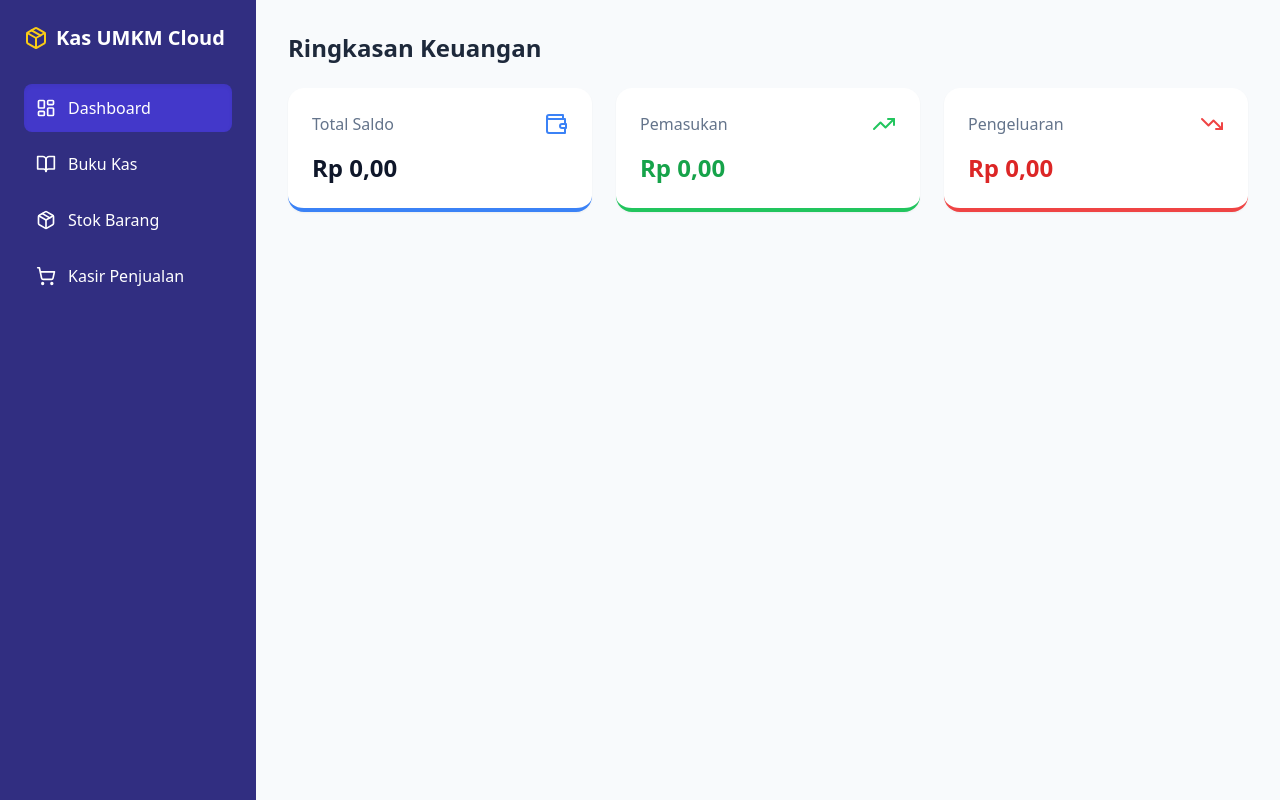
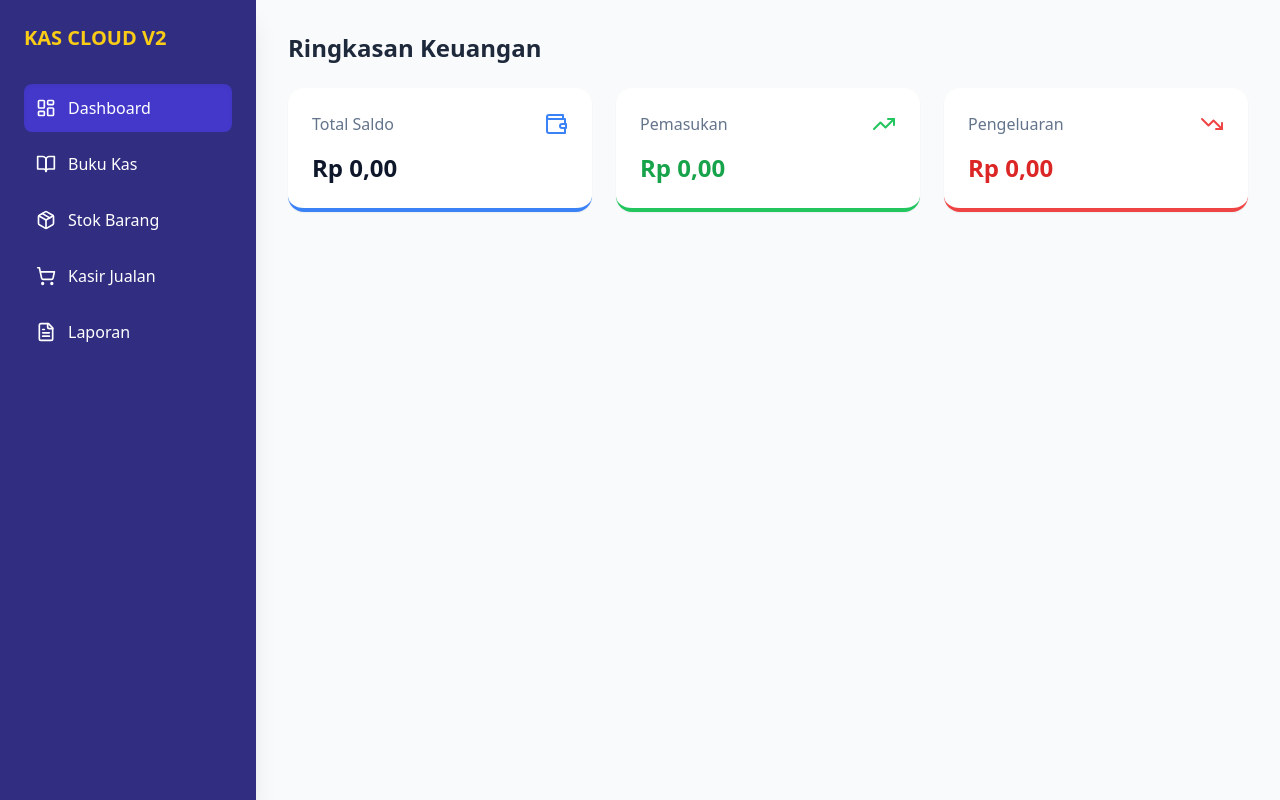
Before and after one commit to decotioprasetya/kas-umkm-v2, a React (Vite) app: page / in a window 1280 px wide. Built offline with nearby package versions, Linux system fonts and the light colour scheme; no server answers; the database is empty.

Commit message:
Update app.tsx

```diff
--- a/src/app.tsx
+++ b/src/app.tsx
@@ -3,55 +3,41 @@ import Dashboard from './components/Dashboard';
 import CashBook from './components/CashBook';
 import Inventory from './components/Inventory';
 import Sales from './components/Sales';
-import { LayoutDashboard, BookOpen, Package, ShoppingCart } from 'lucide-react';
+import Reports from './components/Reports';
+import { LayoutDashboard, BookOpen, Package, ShoppingCart, FileText } from 'lucide-react';
 
-function App() {
+export default function App() {
   const [activeTab, setActiveTab] = useState('dashboard');
 
   return (
     <div className="min-h-screen bg-slate-50 flex flex-col md:flex-row">
-      {/* Sidebar / Navigasi */}
-      <nav className="w-full md:w-64 bg-indigo-900 text-white p-6">
-        <h1 className="text-xl font-bold mb-8 flex items-center gap-2">
-          <Package className="text-yellow-400" /> Kas UMKM Cloud
-        </h1>
+      <nav className="w-full md:w-64 bg-indigo-900 text-white p-6 shadow-xl">
+        <h1 className="text-xl font-bold mb-8 text-yellow-400">KAS CLOUD V2</h1>
         <div className="flex flex-col gap-2">
-          <button
-            onClick={() => setActiveTab('dashboard')}
-            className={`flex items-center gap-3 p-3 rounded-lg transition ${activeTab === 'dashboard' ? 'bg-indigo-700 shadow-inner' : 'hover:bg-indigo-800'}`}
-          >
-            <LayoutDashboard size={20} /> Dashboard
-          </button>
-          <button
-            onClick={() => setActiveTab('cashbook')}
-            className={`flex items-center gap-3 p-3 rounded-lg transition ${activeTab === 'cashbook' ? 'bg-indigo-700 shadow-inner' : 'hover:bg-indigo-800'}`}
-          >
-            <BookOpen size={20} /> Buku Kas
-          </button>
-          <button
-            onClick={() => setActiveTab('inventory')}
-            className={`flex items-center gap-3 p-3 rounded-lg transition ${activeTab === 'inventory' ? 'bg-indigo-700 shadow-inner' : 'hover:bg-indigo-800'}`}
-          >
-            <Package size={20} /> Stok Barang
-          </button>
-          <button
-            onClick={() => setActiveTab('sales')}
-            className={`flex items-center gap-3 p-3 rounded-lg transition ${activeTab === 'sales' ? 'bg-indigo-700 shadow-inner' : 'hover:bg-indigo-800'}`}
-          >
-            <ShoppingCart size={20} /> Kasir Penjualan
-          </button>
+          {[
+            { id: 'dashboard', label: 'Dashboard', icon: <LayoutDashboard size={20}/> },
+            { id: 'cashbook', label: 'Buku Kas', icon: <BookOpen size={20}/> },
+            { id: 'inventory', label: 'Stok Barang', icon: <Package size={20}/> },
+            { id: 'sales', label: 'Kasir Jualan', icon: <ShoppingCart size={20}/> },
+            { id: 'reports', label: 'Laporan', icon: <FileText size={20}/> },
+          ].map((menu) => (
+            <button
+              key={menu.id}
+              onClick={() => setActiveTab(menu.id)}
+              className={`flex items-center gap-3 p-3 rounded-lg transition ${activeTab === menu.id ? 'bg-indigo-700 shadow-inner' : 'hover:bg-indigo-800'}`}
+            >
+              {menu.icon} {menu.label}
+            </button>
+          ))}
         </div>
       </nav>
-
-      {/* Konten Utama */}
       <main className="flex-1 p-4 md:p-8">
         {activeTab === 'dashboard' && <Dashboard />}
         {activeTab === 'cashbook' && <CashBook />}
         {activeTab === 'inventory' && <Inventory />}
         {activeTab === 'sales' && <Sales />}
+        {activeTab === 'reports' && <Reports />}
       </main>
     </div>
   );
 }
-
-export default App;
```
